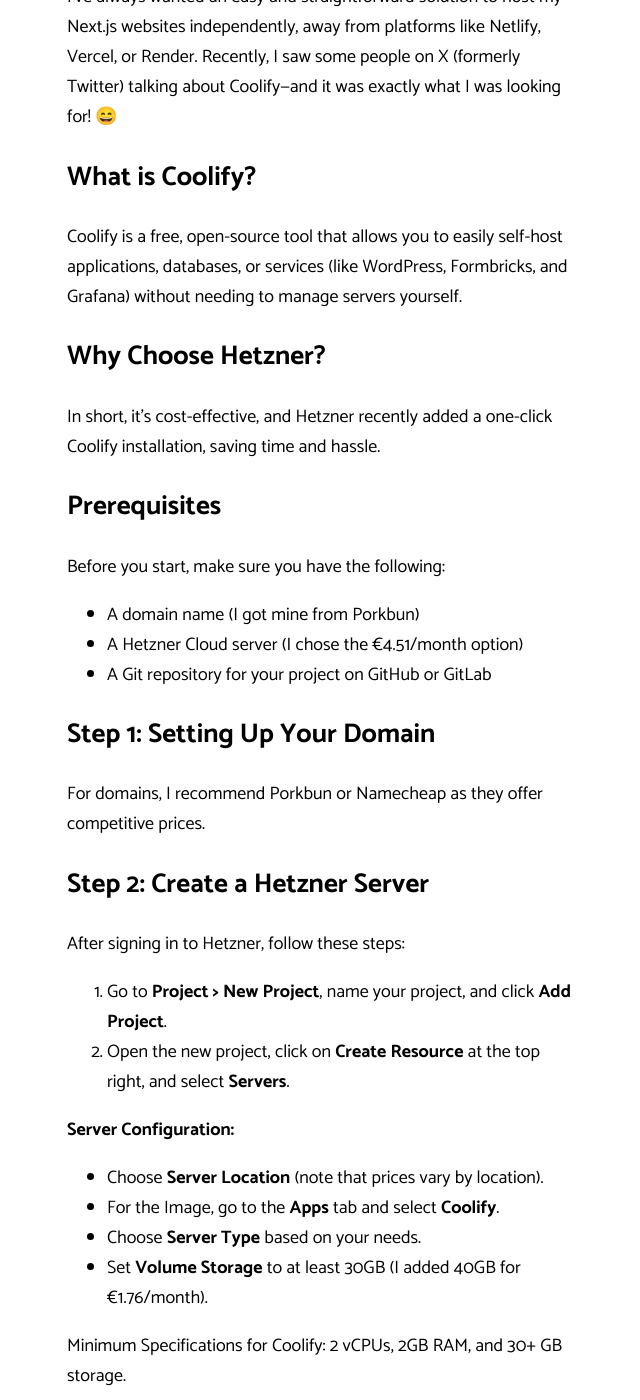
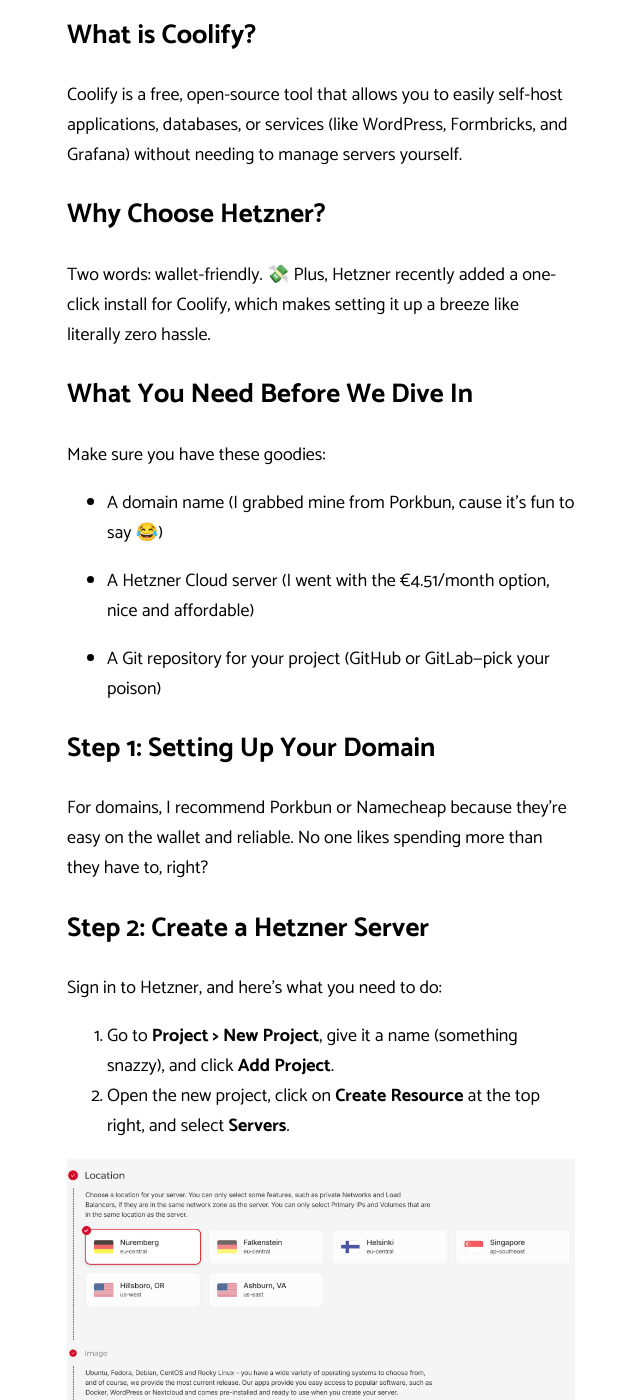
Before and after one commit to majnioui/majnioui.github.io, a Jekyll site: the page built from _posts/2024-10-12-self-host-website-with-coolify-hetzner.md, in a window 1280 px wide and 1400 px high, scrolled down 600 px. Shown: the whole window, without its empty margins (319-959 px from the left). Built offline with Jekyll 4.4.1, drawn with Linux system fonts in a browser that asks for light colours; comment, search, counter and statistics services are not loaded; some of the changed text lies outside the part shown.

Commit message:
Add new post

````diff
--- a/_posts/2024-10-12-self-host-website-with-coolify-hetzner.md
+++ b/_posts/2024-10-12-self-host-website-with-coolify-hetzner.md
@@ -15,39 +13,46 @@ Coolify is a free, open-source tool that allows you to easily self-host applicat
 
 ## Why Choose Hetzner?
 
-In short, it’s cost-effective, and Hetzner recently added a one-click Coolify installation, saving time and hassle.
+Two words: wallet-friendly. 💸 Plus, Hetzner recently added a one-click install for Coolify, which makes setting it up a breeze like literally zero hassle.
 
-## Prerequisites
+## What You Need Before We Dive In
 
-Before you start, make sure you have the following:
+Make sure you have these goodies:
 
-- A domain name (I got mine from Porkbun)
-- A Hetzner Cloud server (I chose the €4.51/month option)
-- A Git repository for your project on GitHub or GitLab
+- A domain name (I grabbed mine from Porkbun, cause it’s fun to say 😂)
+
+- A Hetzner Cloud server (I went with the €4.51/month option, nice and affordable)
+
+- A Git repository for your project (GitHub or GitLab—pick your poison)
+
 
 ## Step 1: Setting Up Your Domain
 
-For domains, I recommend Porkbun or Namecheap as they offer competitive prices.
+For domains, I recommend Porkbun or Namecheap because they’re easy on the wallet and reliable. No one likes spending more than they have to, right?
 
 ## Step 2: Create a Hetzner Server
 
-After signing in to Hetzner, follow these steps:
+Sign in to Hetzner, and here’s what you need to do:
 
-1. Go to **Project > New Project**, name your project, and click **Add Project**.
+1. Go to **Project > New Project**, give it a name (something snazzy), and click **Add Project**.
 2. Open the new project, click on **Create Resource** at the top right, and select **Servers**.
+
+![Image](/assets/images/blog/hetzner01.png)
 
 **Server Configuration:**
 
 - Choose **Server Location** (note that prices vary by location).
-- For the Image, go to the **Apps** tab and select **Coolify**.
+- For the Image, go to the **Apps** tab and select **Coolify**. It’s literally that easy.
 - Choose **Server Type** based on your needs.
-- Set **Volume Storage** to at least 30GB (I added 40GB for €1.76/month).
+- Set **Volume Storage** to at least 30GB. I added 40GB for a little extra wiggle room (cost me €1.76/month).
 
 Minimum Specifications for Coolify: 2 vCPUs, 2GB RAM, and 30+ GB storage.
 
+![Image](/assets/images/blog/hetznerdashboard.png)
+
 Once configured, click **Create and Buy Now**.
 
-## Step 3: Access Your Server
+## Step 3: Say Hello to Your Server
 
 Hetzner will email you the IP, username, and password for your server.
 
@@ -57,57 +62,92 @@ Using your terminal, SSH into the server with the following command:
 ssh root@<your-server-ip>
 ```
 
-Replace `<your-server-ip>` with your actual IP. It will prompt for the password from Hetzner, and then you'll be asked to set a new root password. Save this password somewhere safe.
+Replace `<your-server-ip>` with your actual IP. It will ask for the password from Hetzner, and then you'll be asked to set a new root password. Pick a good one and write it down somewhere no sticky notes, please. 😅
 
-Coolify will begin installing automatically. You’ll receive a link to the Coolify dashboard, which should look something like this:
+Coolify will automatically start installing. You’ll get a link to the dashboard, which will look something like this:
 
-```arduino
+```bash
 http://<your-server-ip>:8000
 ```
+![Image](/assets/images/blog/console.png)
 
-## Step 4: Complete the Coolify Setup
+## Step 4: Finish Up the Coolify Setup
 
 Follow these steps in the Coolify dashboard:
 
 1. Open the link to your Coolify instance and complete the registration.
-2. Click **Get Started** and follow any prompts.
+2. Click **Get Started** and just keep following the prompts it’s all smooth sailing.
+
+![Image](/assets/images/blog/welcome.png)
+
 3. When prompted, select **Localhost** as the server.
-4. Name your project and continue to **Add Resource**, linking your Git repository (a public repository is used in this example).
+
+![Image](/assets/images/blog/serverstep.png)
+
+4. Name your project and continue to **Add Resource**. Link your Git repository (using a public one for this example).
+
+![Image](/assets/images/blog/addgit.png)
+
 5. Click **Check Repository** to verify it.
+
+![Image](/assets/images/blog/giturl.png)
+
 6. Select **localhost** when asked which server to use, then proceed to **Deploy** and let Coolify build and serve your app.
 
-If everything is set up correctly, your website should be live on the generated Coolify link.
+![Image](/assets/images/blog/configstep.png)
+
+If all went well, your website should be live on the link generated by Coolify.
+
+![Image](/assets/images/blog/checksitestep.png)
 
 ## Step 5: Setting Up a Custom Domain for Coolify
 
-Go to your domain provider's management dashboard and edit the DNS settings:
+Head over to your domain provider’s dashboard and tweak the DNS settings:
 
 - Add an **A record** pointing your domain to your Hetzner server’s IP.
-- In Coolify, go to **Settings** and set the instance’s domain to `https://coolify.<your-domain>`. For example, if your domain is `fplstats.live`, use `https://coolify.fplstats.live`.
+
+![Image](/assets/images/blog/dnscoolify.png)
+
+- In Coolify, go to **Settings** and set the instance’s domain to `https://coolify.<your-domain>`. For example, if your domain is `FPLStats.live`, use `https://coolify.fplstats.live`.
 - Hit **Save** and wait a few minutes for the DNS to propagate.
 
-Now, you can access Coolify using your custom domain.
+![Image](/assets/images/blog/customdomain.png)
 
-## Step 6: Linking Your App to the Domain
+Now, you can access Coolify using your custom domain, hence `https://coolify.fplstats.live` instead of `http://<your-server-ip>:8000`. No more IPs to remember!
+
+## Step 6: Link Your App to the Domain
 
 1. In Coolify, navigate to your project’s configuration dashboard.
-2. Replace the autogenerated domain with your custom domain (include both `www` and non-`www` versions separated by commas).
+2. Replace the autogenerated domain with your custom one. Make sure to include both www and non-www versions, separated by commas.
+
+![Image](/assets/images/blog/sitecustomdomain.png)
+
 3. Click **Save** and then **Redeploy** to apply the changes.
-4. Afterward, return to your domain’s DNS settings:
+4. Now back in your domain’s DNS settings, add A records for both the root domain and www subdomain, pointing to your server IP.
 
-- Add an **A record** pointing to your server IP for both your root domain and `www` subdomain.
-- Wait a few minutes, and your site should be live on your custom domain.
+![Image](/assets/images/blog/arecorddomain.png)
+![Image](/assets/images/blog/arecorddomain2.png)
 
-## Step 7: Set Up a Firewall
+- Wait a few minutes, and boom your app should be live on your domain!
+
+![Image](/assets/images/blog/sitepreview.png)
+
+## Step 7: Set Up a Firewall (Because Security Matters)
 
 For added security, set up a firewall on Hetzner:
 
 1. Go to **Firewalls** in the Hetzner dashboard and create three inbound rules for common ports (e.g., 80, 443, and SSH).
+
+![Image](/assets/images/blog/firewall.png)
+
 2. Apply these rules to your server under the **Resources** tab.
-3. Once the firewall is enabled, Coolify will only be accessible via your custom domain (`https://coolify.<your-domain>`), ensuring secure HTTPS access as Coolify manages the SSL certificates automatically.
 
-## Wrap-Up
+![Image](/assets/images/blog/firewallapply.png)
 
-In this guide, we created a Hetzner server with Coolify, set up a custom domain, and configured firewall rules for secure access. This setup allows you to self-host and manage your applications efficiently.
+3. Once the firewall is enabled, Coolify will only be accessible via your custom domain (`https://coolify.<your-domain>`) plus, HTTPS is all taken care of by Coolify. No need to stress over SSL certificates. 😊
 
-Hope you found this guide helpful! If you have any questions, feel free to reach out to me on X (Twitter): @_Marocain
+## The Grand Finale
+
+And there you have it, folks! We created a Hetzner server, set up Coolify, linked a custom domain, and configured firewall rules. Now you’re all set to self-host like a pro.
+
+Hope this guide helped you out! If you have any questions or just wanna chat about tech stuff, hit me up on [X (Twitter)](https://twitter.com/_Marocain){:target="_blank"}.
````
Also changed, not shown: other parts of _posts/2024-10-12-self-host-website-with-coolify-hetzner.md (+0 -2 lines), assets/images/blog/addgit.png (added), assets/images/blog/arecorddomain.png (added), assets/images/blog/arecorddomain2.png (added), assets/images/blog/checksitestep.png (added), assets/images/blog/configstep.png (added), assets/images/blog/console.png (added), assets/images/blog/customdomain.png (added), assets/images/blog/dnscoolify.png (added), assets/images/blog/firewall.png (added), assets/images/blog/firewallapply.png (added), assets/images/blog/giturl.png (added), assets/images/blog/hetzner01.png (added), assets/images/blog/hetznerdashboard.png (added), 4 more files.
